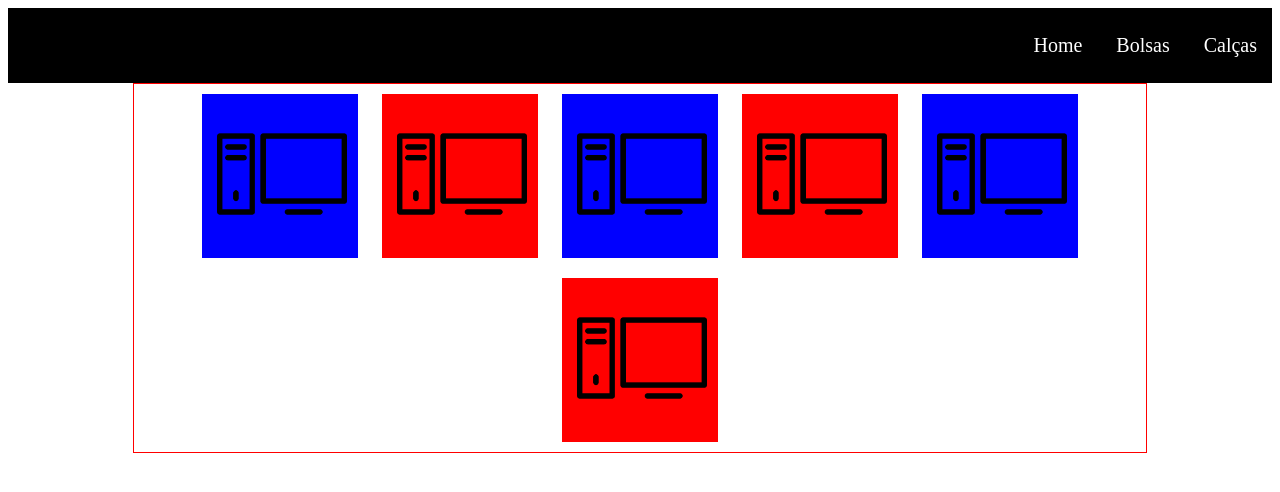
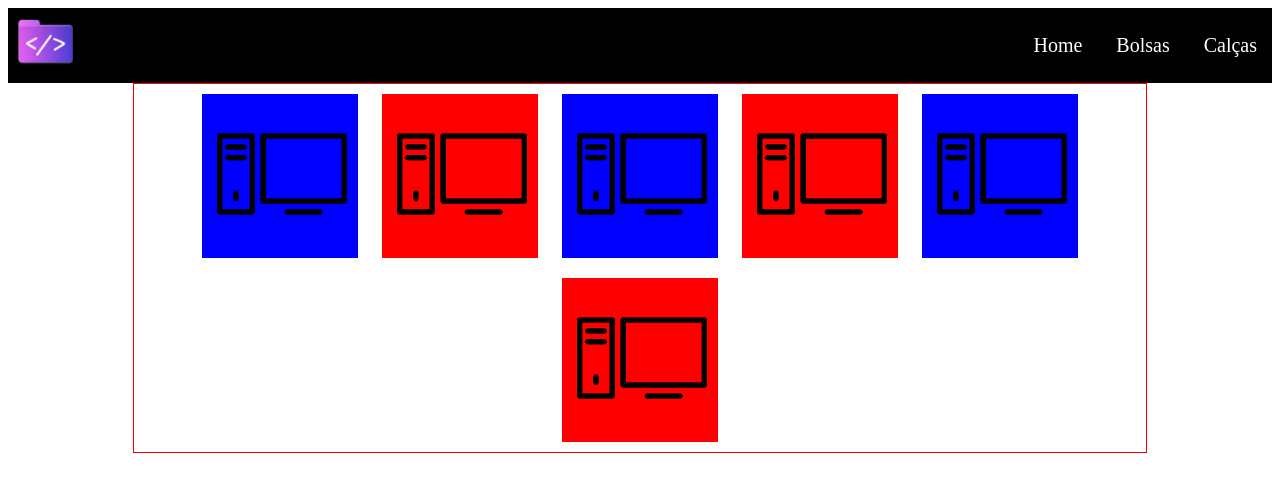
Before and after one commit to ErickMunhoz/TesteWeb, a plain HTML site: page index.html in a window 1280 px wide. Drawn offline with Linux system fonts and the light colour scheme.

Commit message:
Update index.html

```diff
--- a/index.html
+++ b/index.html
@@ -4,7 +4,7 @@
 <head>
  <meta charset="UTF-8">
  <meta name="viewport" content="width=device-width, initial-scale=1.0">
- <title>CssTesteWeb</title>
+ <title>TesteWeb</title>
 </head>
 
 <style>
@@ -63,13 +63,26 @@
     a:hover{
      background-color: white;
      color: black;
+     transition: 1s;
+    }
+    nav img {
+    height: 55px;
+    width: auto;
+    float: left;
+    margin-left: 10px;
     transition: 0.5s;
+    }
+
+    nav img:hover {
+    transform: scale(1.3); /* Aumenta o tamanho do logo em 10% */
+    cursor: pointer; /* Mostra o cursor como uma mão ao passar o mouse */
     }
 </style>
 
 <body>
 
 <nav>
+    <img src="/icone/codefolder_99364.png" alt="Logo">
     <ul>
         <li><a href="#1">Home</a></li>
         <li><a href="#2">Bolsas</a></li>
```
Lines whose indentation alone changed are shown as unchanged.
